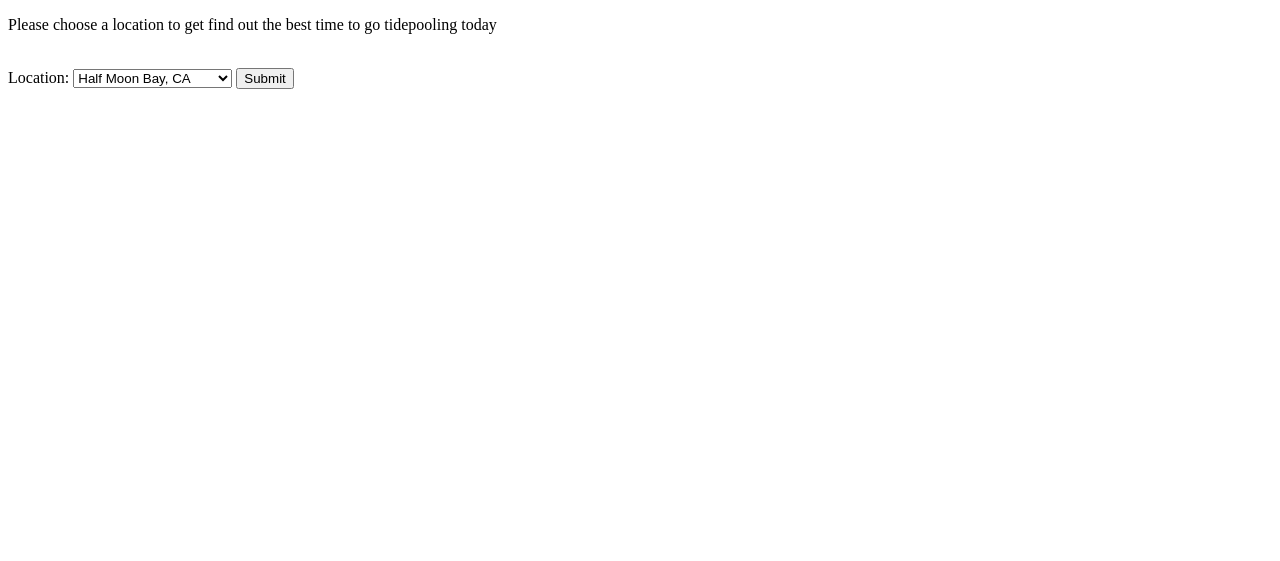
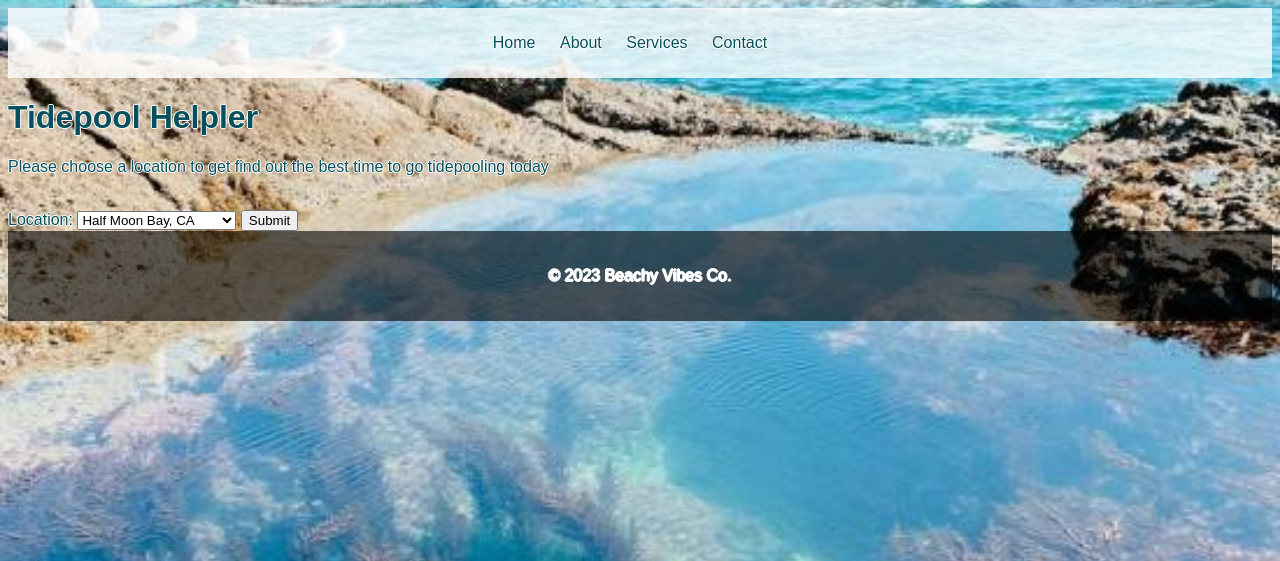
Before and after one commit to alexgarnett/alexgarnett.github.io-tidepoolhelper, a Flask app: page / in a window 1280 px wide. Shown: the top 561 px of the page. Run offline with Flask 3, Linux system fonts and the light colour scheme.

Commit message:
Added some style and a base.html template

```diff
--- /dev/null
+++ b/tidepool_helper/static/css/style.css
@@ -0,0 +1,44 @@
+body {
+    text-shadow: -1px 0 white, 0 1px white, 1px 0 white, 0 -1px white;
+    font-family: 'Arial', sans-serif;
+    color: #05505c;
+    background: url('../images/tidepool.jpg') no-repeat center center fixed;
+    background-size: cover;
+}
+
+header {
+    background: rgba(255, 255, 255, 0.8);
+    padding: 10px 0;
+    text-align: center;
+}
+
+nav ul {
+    list-style-type: none;
+    padding: 0;
+}
+
+nav ul li {
+    display: inline;
+    margin-right: 20px;
+}
+
+nav ul li a {
+    text-decoration: none;
+    color: #05505c;
+}
+
+main {
+    background: rgba(255, 255, 255, 0.8);
+    margin: 20px;
+    padding: 20px;
+    border-radius: 15px;
+}
+
+footer {
+    text-align: center;
+    padding: 20px;
+    background: rgba(0, 0, 0, 0.6);
+    color: white;
+}
+
+/* Add more styles as needed */
--- /dev/null
+++ b/tidepool_helper/templates/base.html
@@ -0,0 +1,31 @@
+<!DOCTYPE html>
+<html lang="en">
+<head>
+    <meta charset="UTF-8">
+    <meta name="viewport" content="width=device-width, initial-scale=1.0">
+    <title>{% block title %} {% endblock %}</title>
+    <link rel="stylesheet" href="../static/css/style.css">
+</head>
+<body>
+    <header>
+        <nav>
+            <ul>
+                <li><a href="#home">Home</a></li>
+                <li><a href="#about">About</a></li>
+                <li><a href="#services">Services</a></li>
+                <li><a href="#contact">Contact</a></li>
+            </ul>
+        </nav>
+    </header>
+
+    <div class="container">
+        {% block content %} {% endblock %}
+    </div>
+
+    <footer>
+        <p>© 2023 Beachy Vibes Co.</p>
+    </footer>
+
+    <!-- <script src="script.js"></script> -->
+</body>
+</html>
--- a/tidepool_helper/templates/home_page.html
+++ b/tidepool_helper/templates/home_page.html
@@ -1,9 +1,7 @@
-<!DOCTYPE html>
-<html lang="en">
-<head>
-    <meta charset="UTF-8">
-    <title>Tidepool Helper</title>
-</head>
+{% extends 'base.html' %}
+
+{% block content %}
+    <h1>{% block title %} Tidepool Helpler {% endblock %}</h1>
 <p>
     Please choose a location to get find out the best time to go tidepooling today
 </p>
@@ -18,4 +16,4 @@
     </select>
     <input type="submit" value="Submit">
 </form>
-</html>
+{% endblock %}
--- a/tidepool_helper/tidepool_helper.py
+++ b/tidepool_helper/tidepool_helper.py
@@ -28,7 +28,7 @@ def get_tide_info(tides_object: Tides):
         for span in height_list:
             if span is not None:
                 tides_object.low_heights.append(str(span).strip('<span class="tide-time__height">')
-                                                .strip('</span>'))
+                                                .strip('</span>') + 'm')
 
 
 def print_tide_info(tides_object: Tides):
```
Also changed, not shown: tidepool_helper/templates/location_info_page.html (+9 -5 lines), tidepool_helper/static/images/tidepool.jpg (added).
